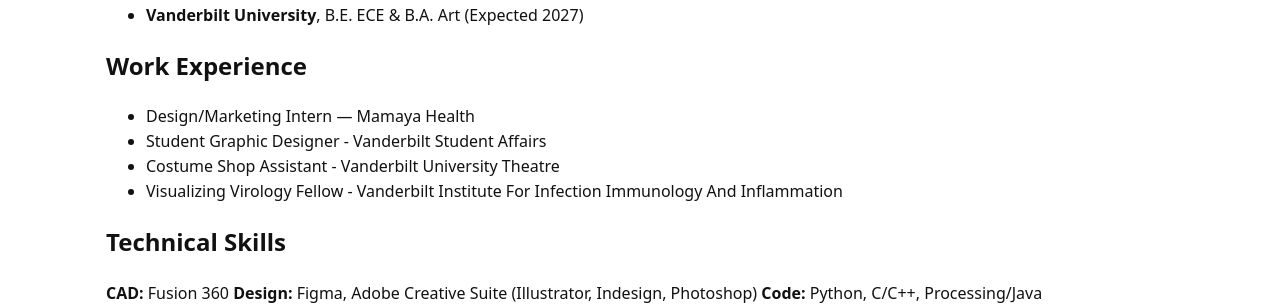
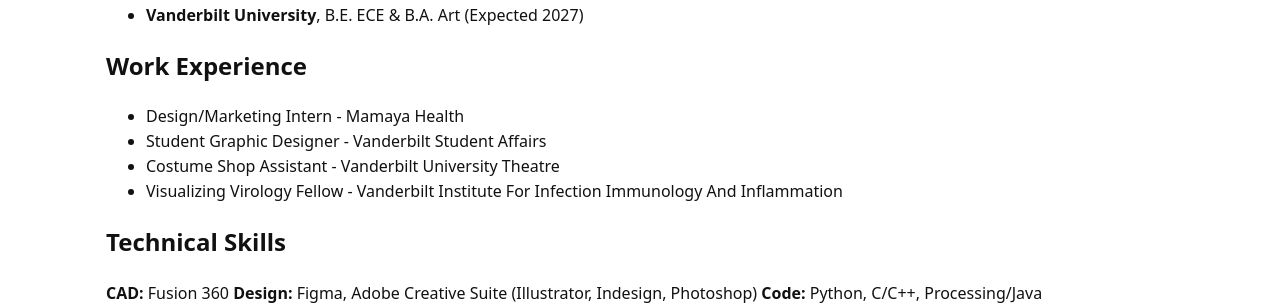
Before and after one commit to vibs-27/vibhadurai.github.io, a Jekyll site: the page built from about.md, in a window 1280 px wide and 958 px high. Shown: the part 359-664 px from the top of the window. Built offline with Jekyll 4.4.1, drawn with Linux system fonts in a browser that asks for light colours.

```diff
--- a/about.md
+++ b/about.md
@@ -13,7 +13,7 @@ This portfolio showcases some of my projects so far, and I’m looking forward t
 - **Vanderbilt University**, B.E. ECE & B.A. Art (Expected 2027)
 
 ## Work Experience
-- Design/Marketing Intern — Mamaya Health
+- Design/Marketing Intern - Mamaya Health
 - Student Graphic Designer - Vanderbilt Student Affairs
 - Costume Shop Assistant - Vanderbilt University Theatre
 - Visualizing Virology Fellow - Vanderbilt Institute For Infection Immunology And Inflammation
```
